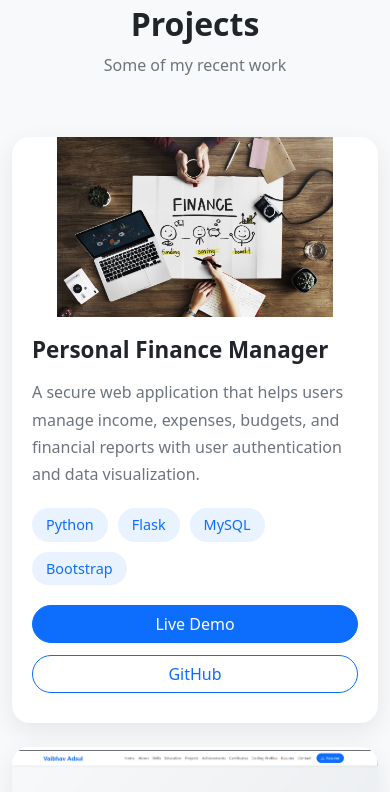
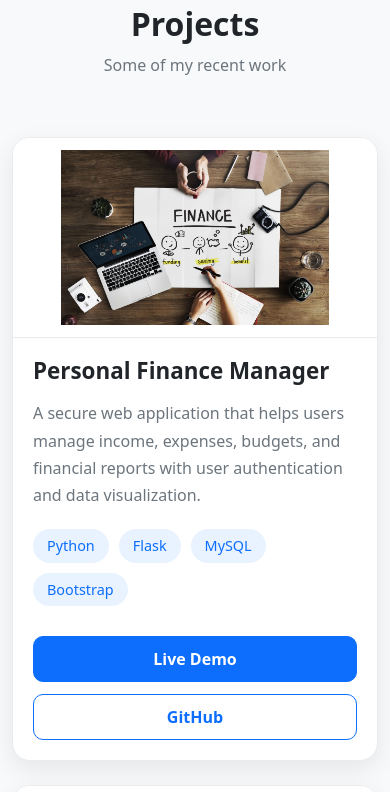
Before and after one commit to Vaibhav5564/Personal-Portfolio, a React (Vite) app: page / in a window 390 px wide. Shown: the part 6520-7312 px from the top of the page. Built offline with nearby package versions, Linux system fonts and the light colour scheme.

Commit message:
Gave a Final touch

```diff
--- a/src/components/Certificates/Certificates.css
+++ b/src/components/Certificates/Certificates.css
@@ -96,7 +96,7 @@
 
 .certificate-buttons .btn {
     flex: 1;
-    border-radius: 30px;
+    border-radius: 10px;
     font-weight: 600;
     padding: 10px 18px;
     transition: 0.3s ease;
--- a/src/components/CodingProfiles/CodingProfiles.css
+++ b/src/components/CodingProfiles/CodingProfiles.css
@@ -38,7 +38,7 @@
 }
 
 .profile-card .btn {
-  border-radius: 30px;
+  border-radius: 10px;
   padding: 10px 24px;
 }
 
--- a/src/components/Projects/Projects.css
+++ b/src/components/Projects/Projects.css
@@ -1,35 +1,70 @@
+/* ==========================
+   Projects Section
+========================== */
+
 .projects {
     padding: 100px 0;
     background: #f8f9fa;
 }
 
+/* ==========================
+   Project Card
+========================== */
+
 .project-card {
     background: #ffffff;
+    border: 1px solid #e9ecef;
     border-radius: 18px;
     overflow: hidden;
-  box-shadow: 0 8px 25px rgba(0, 0, 0, 0.08);
     transition: all 0.3s ease;
     height: 100%;
     margin-top: 10px;
 
+    display: flex;
+    flex-direction: column;
+
+    box-shadow: 0 8px 25px rgba(0, 0, 0, 0.08);
 }
-
 
 .project-card:hover {
     transform: translateY(-8px);
-  box-shadow: 0 15px 35px rgba(0, 0, 0, 0.15);
+    border-color: #d6d8db;
+    box-shadow: 0 15px 35px rgba(0, 0, 0, 0.12);
 }
+
+/* ==========================
+   Project Image
+========================== */
 
 .project-image {
     width: 100%;
     height: 300px;
     object-fit: contain;
     display: block;
-    border-radius: 12px 12px 0 0;
+    background: #fff;
+    padding: 12px;
+    border-bottom: 1px solid #e9ecef;
+    transition: transform 0.3s ease;
 }
+
+.project-image:hover {
+    transform: scale(1.03);
+}
+
+.image-top-space {
+    margin-top: 20px;
+}
+
+/* ==========================
+   Project Body
+========================== */
 
 .project-body {
     padding: 25px;
+
+    display: flex;
+    flex-direction: column;
+    flex: 1;
 }
 
 .project-body h3 {
@@ -42,8 +77,16 @@
 .project-body p {
     color: #6c757d;
     line-height: 1.7;
+
+    /* Keeps all buttons aligned */
+    min-height: 100px;
+
     margin-bottom: 20px;
 }
+
+/* ==========================
+   Tech Stack
+========================== */
 
 .tech-stack {
     display: flex;
@@ -61,37 +104,48 @@
     font-weight: 500;
 }
 
+/* ==========================
+   Project Buttons
+========================== */
+
 .project-links {
     display: flex;
     gap: 12px;
+    margin-top: auto;
 }
 
 .project-links .btn {
-  border-radius: 30px;
+    flex: 1;
+    border-radius: 10px;
+    font-weight: 600;
+    padding: 10px 18px;
+    transition: all 0.3s ease;
 }
 
-.image-top-space {
-    margin-top: 20px;
+.project-links .btn:hover {
+    transform: translateY(-2px);
 }
 
+/* ==========================
+   Responsive
+========================== */
+
 @media (max-width: 768px) {
+
     .projects {
         padding: 70px 0;
     }
 
     .project-image {
-    height: 180px;
-    cursor: pointer;
-    transition: transform 0.3s ease;
-  }
-
-
-  .project-image:hover {
-    transform: scale(1.05);
+        height: 200px;
     }
 
     .project-body {
         padding: 20px;
+    }
+
+    .project-body p {
+        min-height: auto;
     }
 
     .project-links {
@@ -101,4 +155,5 @@
     .project-links .btn {
         width: 100%;
     }
+
 }
```
Lines whose indentation alone changed are shown as unchanged.
